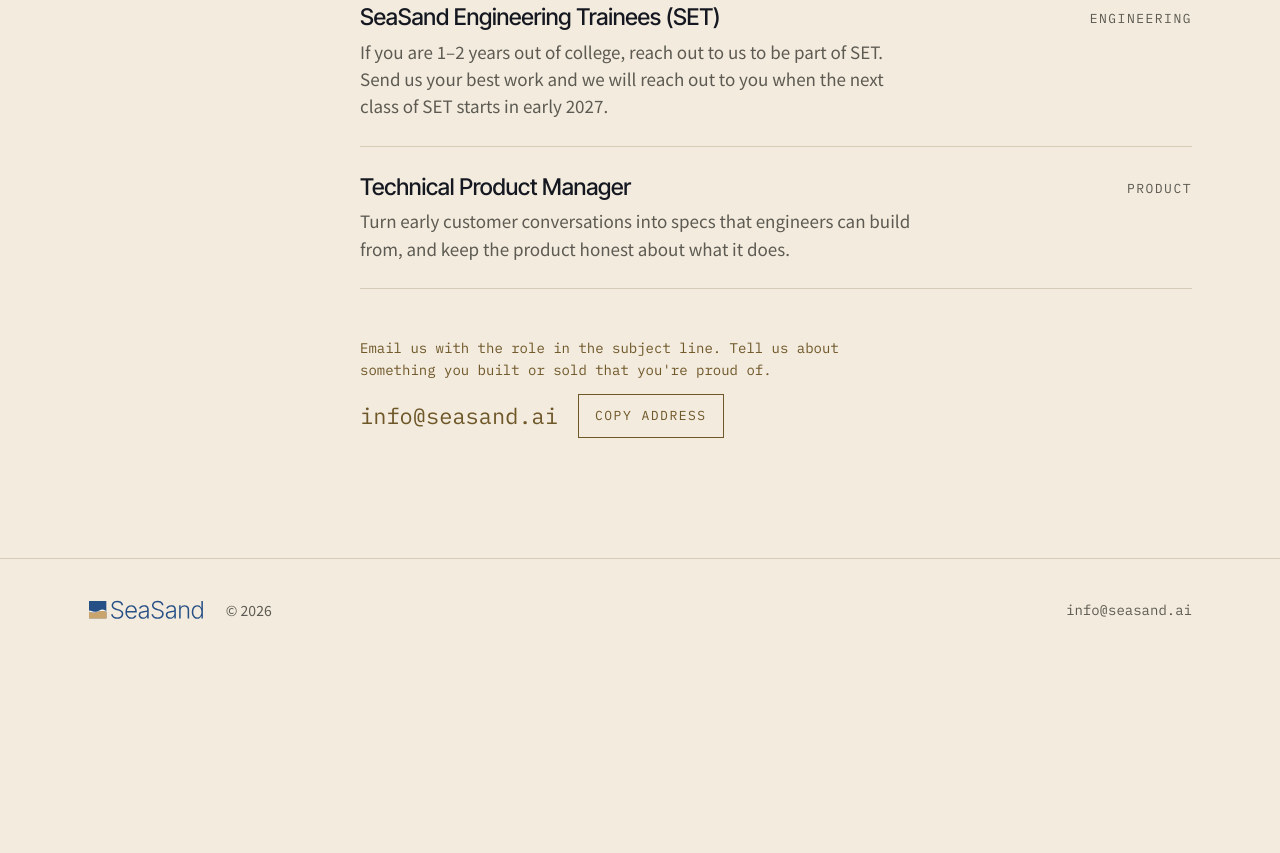
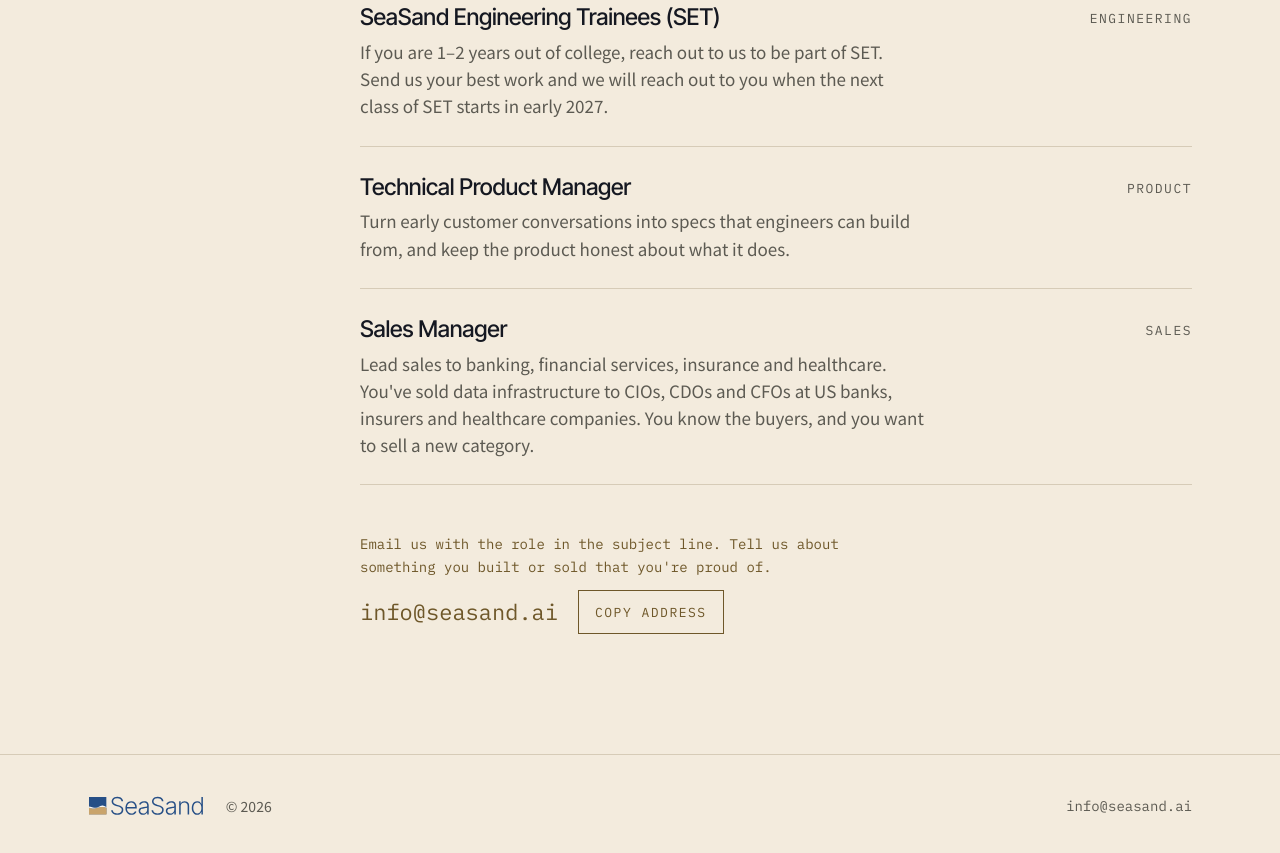
Before and after one commit to anionline/grantha-site, a plain HTML site: page index.html in a window 1280 px wide. Shown: the part 1758-2611 px from the top of the page. Before the commit the page ends 2435 px from the top, so only its background shows below. Drawn offline with Linux system fonts and the light colour scheme; animation ran at ten frames a second.

Commit message:
Hiring: Sales role back as Sales Manager (Head of Sales text, retitled) (Ani)
Co-Authored-By: Claude Opus 5.5 <noreply@anthropic.com>
Claude-Session: https://claude.ai/code/session_01RSy921qqnfkSxHgkthsN9c

```diff
--- a/index.html
+++ b/index.html
@@ -310,6 +310,7 @@ footer .left { display: flex; flex-wrap: wrap; align-items: center; gap: 12px 20
           <li class="role"><h3>Engineer, Connectors &amp; Integrations Platform</h3><p>The connector model, SDK and first connectors to the systems large companies already run. You've built integrations customers depend on.</p><span class="area">Engineering</span></li>
           <li class="role"><h3>SeaSand Engineering Trainees (SET)</h3><p>If you are 1&ndash;2 years out of college, reach out to us to be part of SET. Send us your best work and we will reach out to you when the next class of SET starts in early 2027.</p><span class="area">Engineering</span></li>
           <li class="role"><h3>Technical Product Manager</h3><p>Turn early customer conversations into specs that engineers can build from, and keep the product honest about what it does.</p><span class="area">Product</span></li>
+          <li class="role"><h3>Sales Manager</h3><p>Lead sales to banking, financial services, insurance and healthcare. You've sold data infrastructure to CIOs, CDOs and CFOs at US banks, insurers and healthcare companies. You know the buyers, and you want to sell a new category.</p><span class="area">Sales</span></li>
         </ul>
         <div class="reach">
           <p>Email us with the role in the subject line. Tell us about something you built or sold that you're proud of.</p>
```
